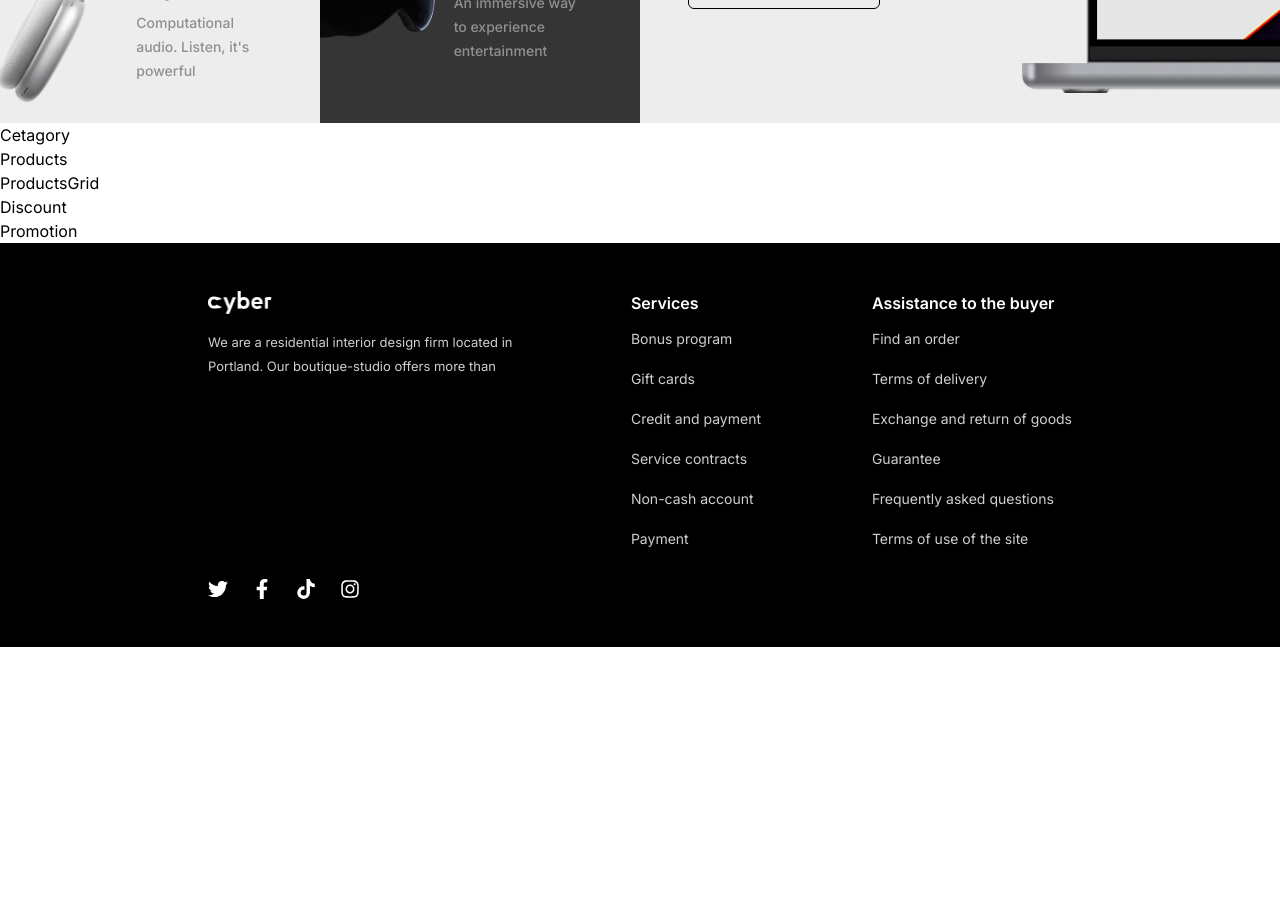
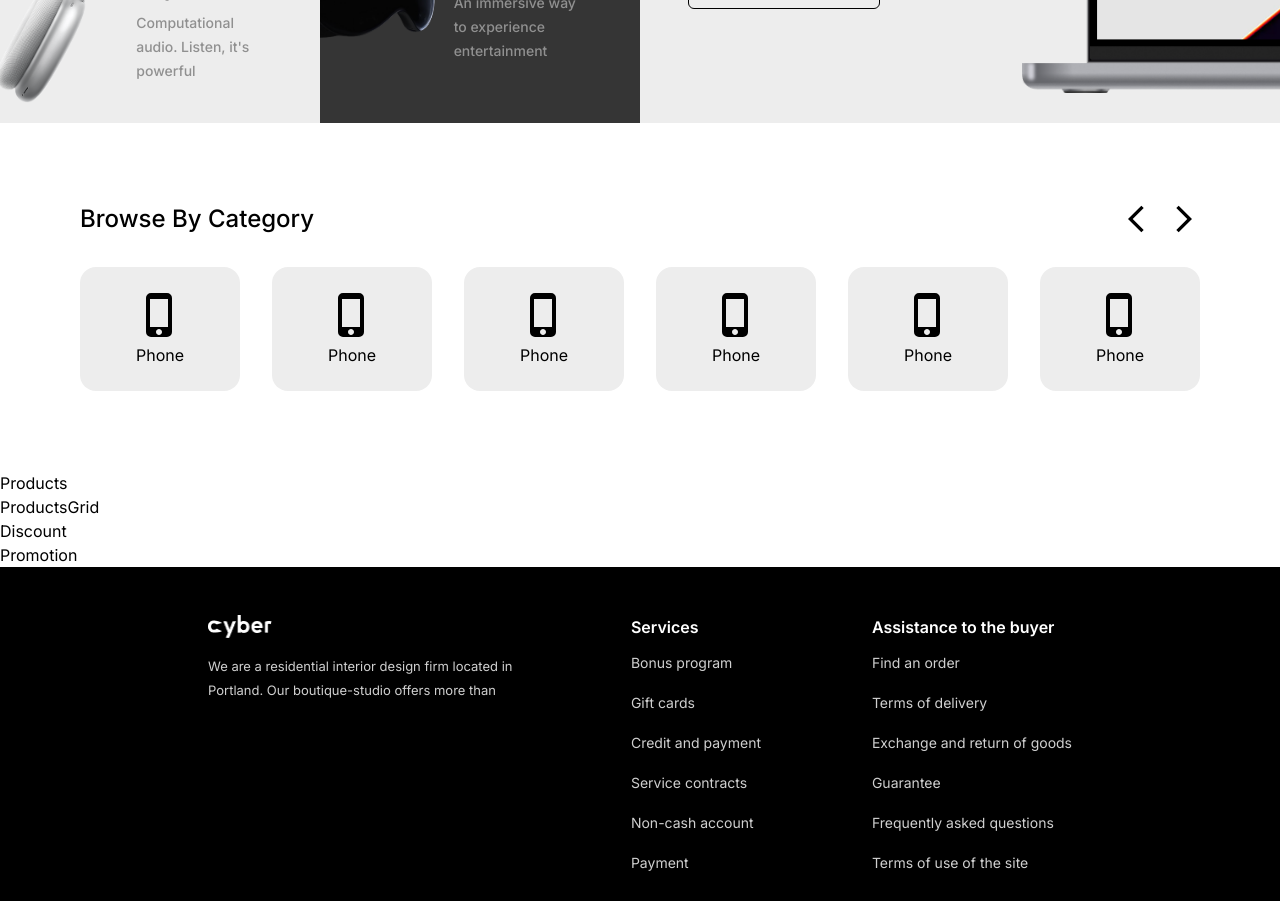
Before and after one commit to Ellham-dev/estore-react, a React (Vite) app: page / in a window 1280 px wide. Shown: the part 1100-2001 px from the top of the page. Before the commit the page ends 1747 px from the top, so only its background shows below. Built offline with nearby package versions, Linux system fonts and the light colour scheme.

Commit message:
cetagory

```diff
--- a/src/components/Cetagory.jsx
+++ b/src/components/Cetagory.jsx
@@ -1,8 +1,54 @@
+
+
+import { MdArrowBackIosNew, MdArrowForwardIos, MdPhoneIphone } from "react-icons/md";
+
 
 
 const Cetagory = () => {
   return (
-    <div>Cetagory</div>
+    <>
+      <section>
+        <div className="max-w-[1120px] mx-auto py-20">
+          <div className="flex justify-between items-center mb-8">
+            <div className="">
+              <h4 className="text-2xl leading-8 font-medium">Browse By Category</h4>
+            </div>
+            <div className="flex gap-x-4">
+              <MdArrowBackIosNew size={32} />
+              <MdArrowForwardIos size={32} />
+
+            </div>
+
+          </div>
+          <div className="flex gap-x-8">
+            <div className="w-[160px] py-6 grid place-items-center rounded-2xl bg-[#EDEDED]">
+              <MdPhoneIphone size={48} />
+              <h5 className="mt-1">Phone</h5>
+            </div>
+            <div className="w-[160px] py-6 grid place-items-center rounded-2xl bg-[#EDEDED]">
+              <MdPhoneIphone size={48} />
+              <h5 className="mt-1">Phone</h5>
+            </div>
+            <div className="w-[160px] py-6 grid place-items-center rounded-2xl bg-[#EDEDED]">
+              <MdPhoneIphone size={48} />
+              <h5 className="mt-1">Phone</h5>
+            </div>
+            <div className="w-[160px] py-6 grid place-items-center rounded-2xl bg-[#EDEDED]">
+              <MdPhoneIphone size={48} />
+              <h5 className="mt-1">Phone</h5>
+            </div>
+            <div className="w-[160px] py-6 grid place-items-center rounded-2xl bg-[#EDEDED]">
+              <MdPhoneIphone size={48} />
+              <h5 className="mt-1">Phone</h5>
+            </div>
+            <div className="w-[160px] py-6 grid place-items-center rounded-2xl bg-[#EDEDED]">
+              <MdPhoneIphone size={48} />
+              <h5 className="mt-1">Phone</h5>
+            </div>
+          </div>
+        </div>
+      </section>
+    </>
   )
 }
 
```
Also changed, not shown: 1 other file (tests, documents, lock files or other folders).
